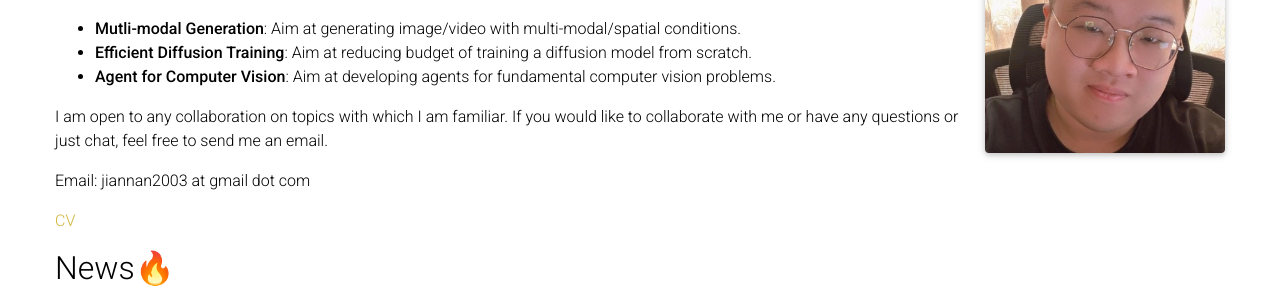
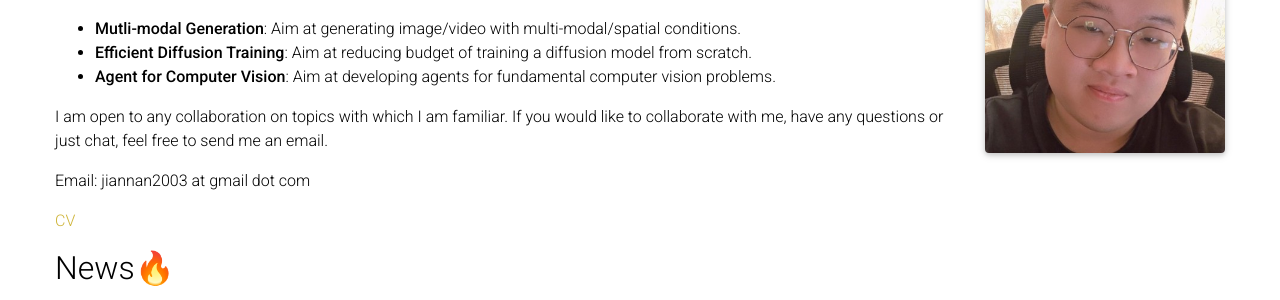
Before and after one commit to Rbrq03/Rbrq03.github.io, a Jekyll site: the page built from _pages/about.md, in a window 1280 px wide and 900 px high. Shown: the part 256-556 px from the top of the window. Built offline with Jekyll 4.4.1, drawn with Linux system fonts in a browser that asks for light colours; full-size pictures stand in for the smaller copies a plugin makes; comment, search, counter and statistics services are not loaded; a style sheet for code colours, icons or effects is not loaded.

```diff
--- a/_bibliography/papers.bib
+++ b/_bibliography/papers.bib
@@ -40,7 +40,7 @@
       selected={true},
       abbr={TOMM},
       code={https://github.com/Rbrq03/AdGPT},
-      url={https://dl.acm.org/doi/10.1145/3720546},
+      html={https://dl.acm.org/doi/10.1145/3720546},
       doi={10.1145/3720546},
       pdf={https://dl.acm.org/doi/pdf/10.1145/3720546},
       preview={adgpt_preview.png},
--- a/_pages/about.md
+++ b/_pages/about.md
@@ -34,7 +34,7 @@ My research interests include diverse topics of Multi-modal AI and Generative Mo
 
 <!-- During my undergraduate research experience, I had the privilege of studying and working at the [Wei Lab](https://weiyc.github.io) at [Beijing Jiaotong University](https://www.bjtu.edu.cn) (Major Mentor: Prof. [Yunchao Wei](https://weiyc.github.io)), [Knowledge Engineering Group](http://keg.cs.tsinghua.edu.cn) at [Tsinghua University](http://tsinghua.edu.cn) (Major Mentor: Prof. [Jie Tang](http://keg.cs.tsinghua.edu.cn/jietang/)), and [SHI Labs](https://www.shi-labs.com/) at [Georgia Tech](https://ic.gatech.edu/) (Major Mentor: Prof. [Humphery Shi](https://www.humphreyshi.com/)) -->
 
-I am open to any collaboration on topics with which I am familiar. If you would like to collaborate with me or have any questions or just chat, feel free to send me an email.
+I am open to any collaboration on topics with which I am familiar. If you would like to collaborate with me, have any questions or just chat, feel free to send me an email.
 
 Email: jiannan2003 at gmail dot com
 
```
